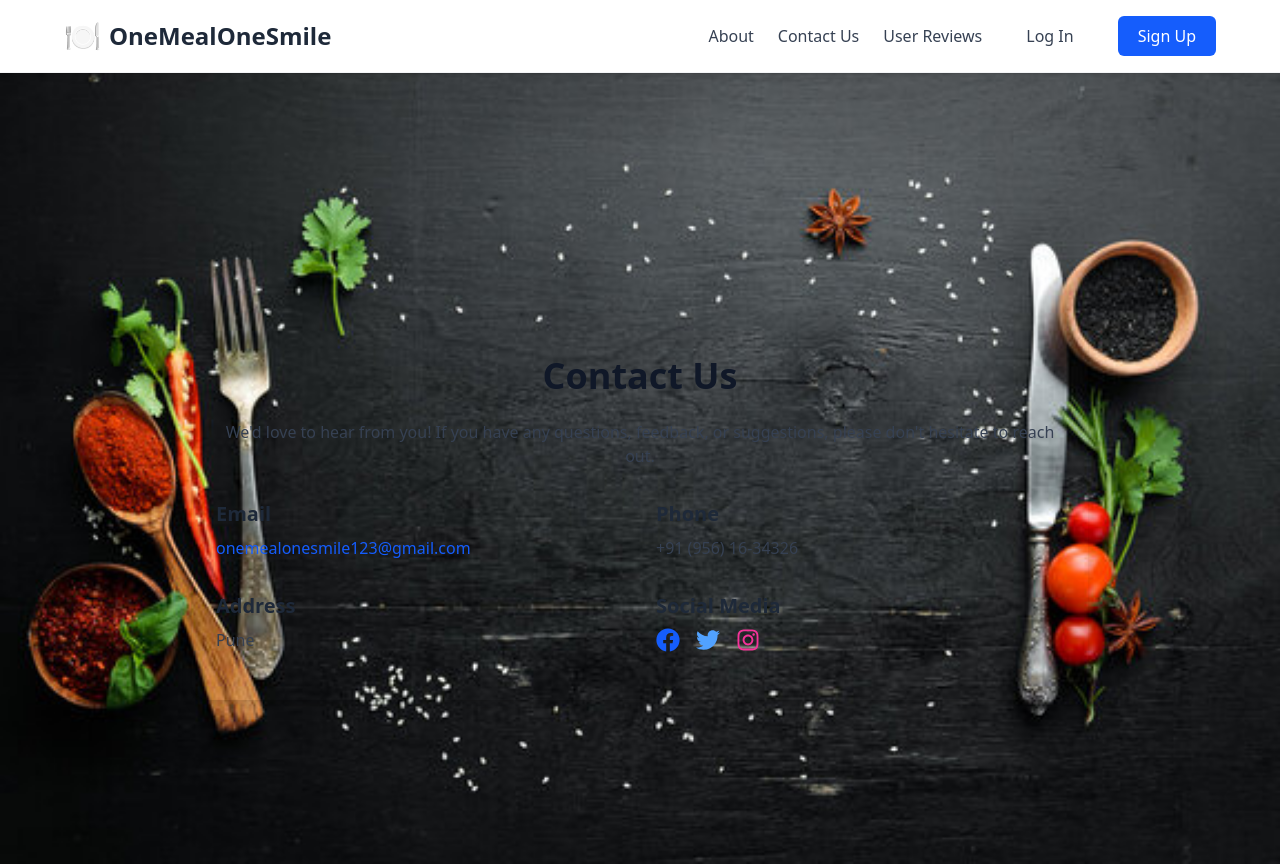
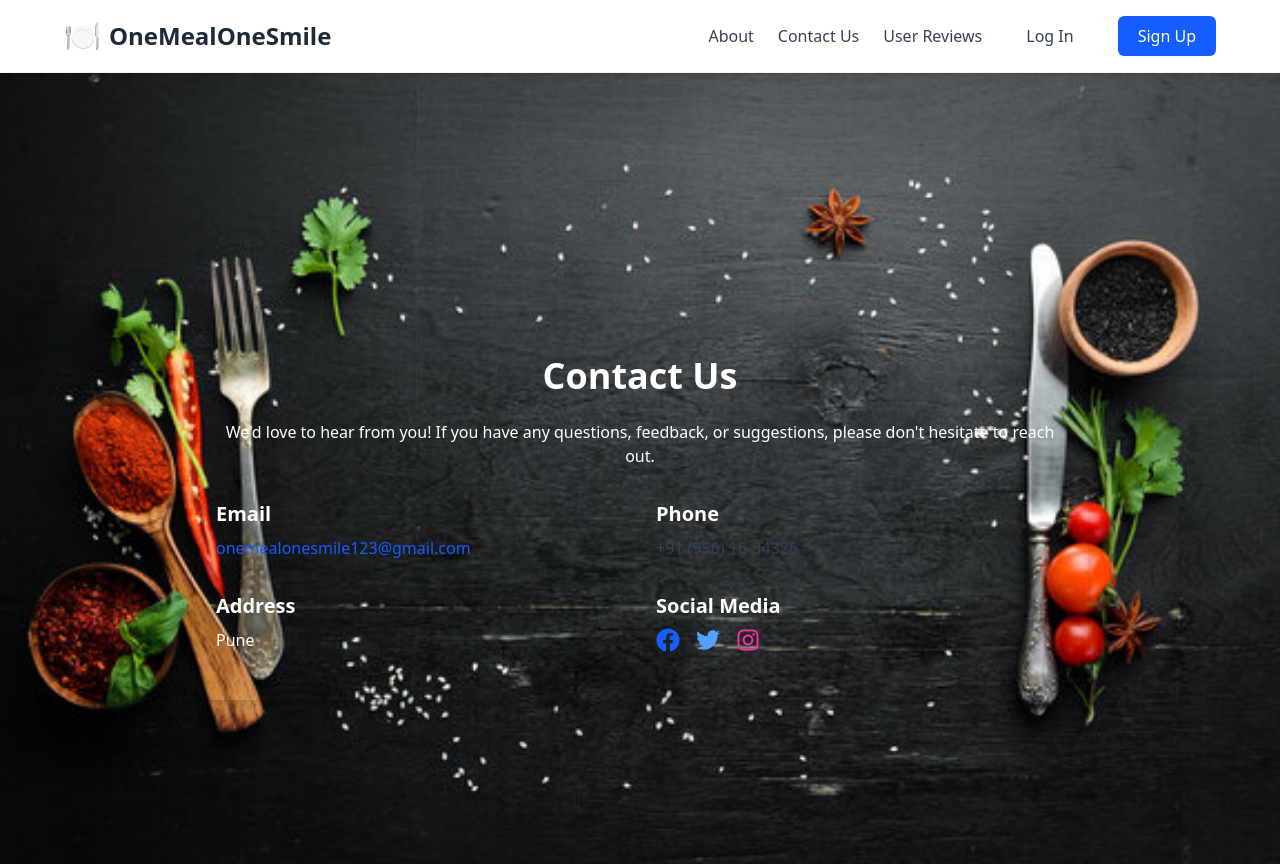
Before and after one commit to onesmileonemeal/1meal1smile, a React (Vite) app: page /contact in a window 1280 px wide. Built offline with nearby package versions, Linux system fonts and the light colour scheme; no server answers.

Commit message:
Updated Reviews component with background image

```diff
--- a/src/component/about.jsx
+++ b/src/component/about.jsx
@@ -9,7 +9,7 @@ const About = () => {
       style={{ backgroundImage: "url('/final.jpg')" }} // Ensure the image is in the public folder
     >
       <div className="max-w-5xl mx-auto px-6 py-12 mt-20 bg-opacity-90 shadow-lg rounded-2xl">
-        <h1 className="text-4xl font-extrabold text-center text-gray-900 mb-6">
+        <h1 className="text-4xl font-extrabold text-center text-white mb-6">
           About OneMealOneSmile
         </h1>
         <div className="grid md:grid-cols-2 gap-6 items-center">
@@ -21,7 +21,7 @@ const About = () => {
             />
           </div>
           <div>
-            <p className="text-gray-700 leading-relaxed">
+            <p className="text-white leading-relaxed">
               OneMealOneSmile is a platform dedicated to reducing food waste and
               hunger by connecting food donors with those in need. Our mission is
               to ensure that no one goes to bed hungry. We believe in the power of
@@ -31,7 +31,7 @@ const About = () => {
         </div>
         <div className="grid md:grid-cols-2 gap-6 items-center mt-6">
           <div>
-            <p className="text-gray-700 leading-relaxed">
+            <p className="text-white leading-relaxed">
               We facilitate the safe and efficient distribution of surplus food
               from restaurants, events, and individuals to shelters, soup
               kitchens, and other organizations that serve vulnerable populations.
@@ -46,13 +46,13 @@ const About = () => {
           </div>
         </div>
         <div className="mt-6">
-          <p className="text-gray-700 leading-relaxed text-center">
+          <p className="text-white leading-relaxed text-center">
             Our platform provides tools for donors to easily list available food,
             and for volunteers to coordinate pickups and deliveries. We are
             committed to transparency and accountability, ensuring that all food
             donations reach those who need them most.
           </p>
-          <p className="text-gray-700 leading-relaxed text-center mt-4">
+          <p className="text-white leading-relaxed text-center mt-4">
             Join us in our effort to create a world where everyone has access to
             nutritious food. Together, we can make a difference.
           </p>
--- a/src/component/contact.jsx
+++ b/src/component/contact.jsx
@@ -8,29 +8,29 @@ const Contact = () => {
       style={{ backgroundImage: "url('/final.jpg')" }}
     >
       <div className="max-w-4xl mx-auto px-6 py-12 mt-20 -80 shadow-lg rounded-2xl">
-        <h1 className="text-4xl font-extrabold text-center text-gray-900 mb-6">
+        <h1 className="text-4xl font-extrabold text-center text-white mb-6">
           Contact Us
         </h1>
-        <p className="text-gray-700 text-center mb-8">
+        <p className="text-white text-center mb-8">
           We'd love to hear from you! If you have any questions, feedback, or
           suggestions, please don't hesitate to reach out.
         </p>
 
         <div className="grid md:grid-cols-2 gap-8">
           <div>
-            <h2 className="text-xl font-semibold text-gray-800 mb-2">Email</h2>
+            <h2 className="text-xl font-semibold text-white mb-2">Email</h2>
             <p className="text-blue-600">onemealonesmile123@gmail.com</p>
           </div>
           <div>
-            <h2 className="text-xl font-semibold text-gray-800 mb-2">Phone</h2>
+            <h2 className="text-xl font-semibold text-white mb-2">Phone</h2>
             <p className="text-gray-700">+91 (956) 16-34326</p>
           </div>
           <div>
-            <h2 className="text-xl font-semibold text-gray-800 mb-2">Address</h2>
-            <p className="text-gray-700">Pune</p>
+            <h2 className="text-xl font-semibold text-white mb-2">Address</h2>
+            <p className="text-white">Pune</p>
           </div>
           <div>
-            <h2 className="text-xl font-semibold text-gray-800 mb-2">
+            <h2 className="text-xl font-semibold text-white mb-2">
               Social Media
             </h2>
             <div className="flex space-x-4">
```
